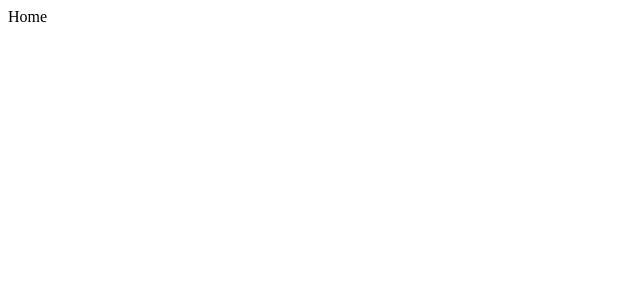
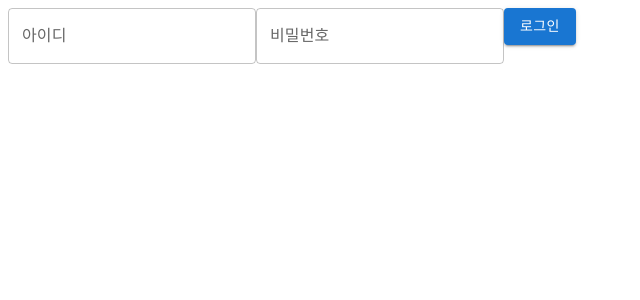
Before and after one commit to confetti39/Vite_React_TS_study, a React (Vite) app: page / in a window 1280 px wide. Shown: the top 300 px of the page, without its empty margins (0-640 px from the left). Built offline with nearby package versions, Linux system fonts and the light colour scheme.

Commit message:
feat: 로그인 기초 구현

```diff
--- a/src/App.tsx
+++ b/src/App.tsx
@@ -17,12 +17,12 @@ import Login from "./pages/Login";
 const router = createBrowserRouter([
   {
     path: "/",
-    element: <Home />,
+    element: <Login />,
     errorElement: <NotFound />,
   },
   {
-    path: "login",
-    element: <Login />,
+    path: "home",
+    element: <Home />,
   },
   {
     path: "todos/:todoId",
--- a/src/pages/Login.tsx
+++ b/src/pages/Login.tsx
@@ -1,5 +1,47 @@
 import React from "react";
+import Button from "@mui/material/Button";
+import { TextField } from "@mui/material";
+import { useRecoilState } from "recoil";
+import { useNavigate } from "react-router-dom";
+import { userId, userPassword } from "../states/User";
 
 export default function Login() {
-  return <div>Login</div>;
+  const navigate = useNavigate();
+  const [id, setId] = useRecoilState(userId);
+  const [password, setPassword] = useRecoilState(userPassword);
+  const handleLogin = () => {
+    if (!(id && password)) return;
+    navigate(`/home`);
+  };
+
+  return (
+    <>
+      <div>
+        <TextField
+          id="outlined-basic"
+          label="아이디"
+          variant="outlined"
+          onChange={(
+            e: React.ChangeEvent<HTMLTextAreaElement | HTMLInputElement>
+          ) => {
+            setId(e.target.value);
+          }}
+        />
+        <TextField
+          id="outlined-basic"
+          label="비밀번호"
+          variant="outlined"
+          type="password"
+          onChange={(
+            e: React.ChangeEvent<HTMLTextAreaElement | HTMLInputElement>
+          ) => {
+            setPassword(e.target.value);
+          }}
+        />
+        <Button variant="contained" onClick={handleLogin}>
+          로그인
+        </Button>
+      </div>
+    </>
+  );
 }
--- /dev/null
+++ b/src/states/User.tsx
@@ -0,0 +1,11 @@
+import { atom } from "recoil";
+
+export const userId = atom<string | undefined>({
+  key: "userId",
+  default: "",
+});
+
+export const userPassword = atom<string | undefined>({
+  key: "userPassword",
+  default: "",
+});
```
